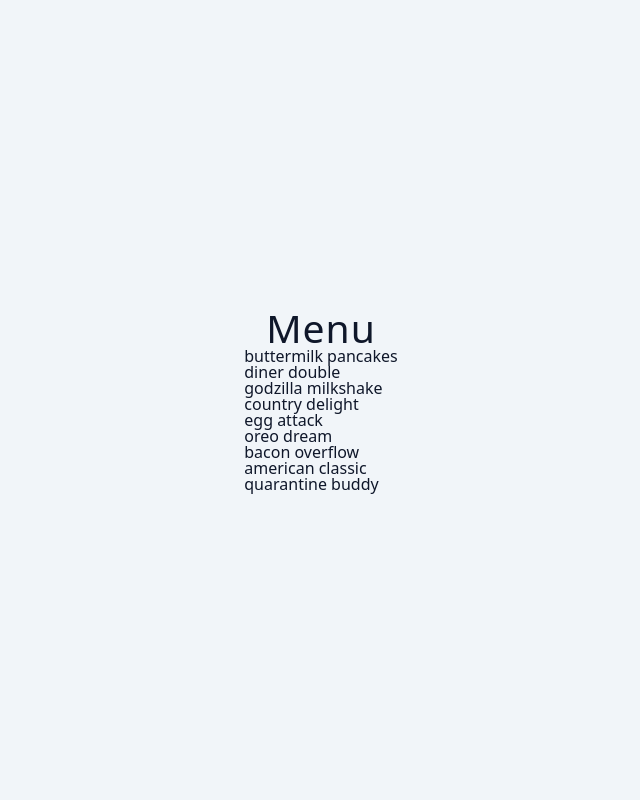
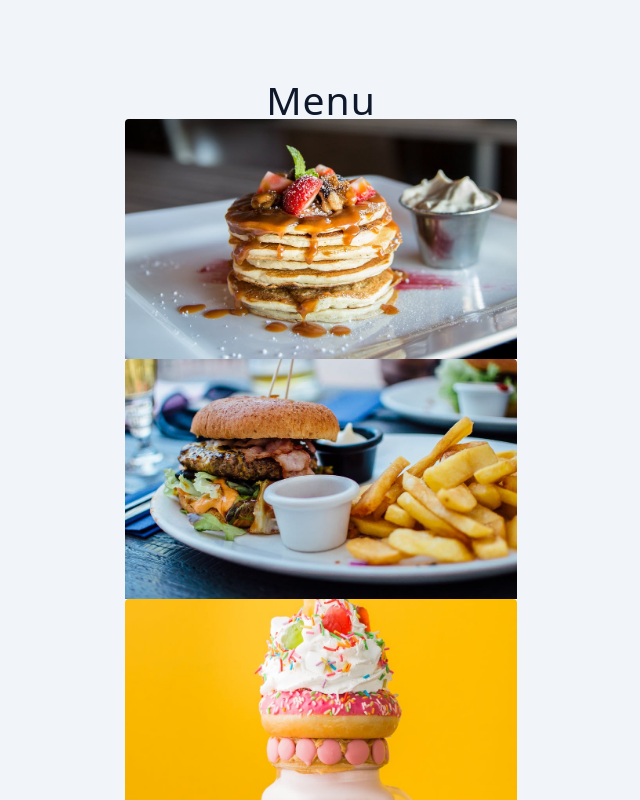
Before and after one commit to misiek869/Menu_small-projects, a React (Vite) app: page / in a window 1280 px wide. Shown: the top 800 px of the page, without its empty margins (319-959 px from the left). Built offline with nearby package versions, Linux system fonts and the light colour scheme.

Commit message:
add img and style it

```diff
--- a/src/App.tsx
+++ b/src/App.tsx
@@ -1,11 +1,11 @@
 import { useState } from 'react'
 import Title from './components/Title'
 import menu from './data'
-import { type MenuItem } from './data'
+import { type MenuItemType } from './data'
 import Menu from './components/Menu'
 
 function App() {
-	const [menuItems, setMenuItems] = useState<MenuItem[]>(menu)
+	const [menuItems, setMenuItems] = useState<MenuItemType[]>(menu)
 
 	return (
 		<main>
--- a/src/components/Menu.tsx
+++ b/src/components/Menu.tsx
@@ -1,14 +1,19 @@
-import { type MenuItem } from '../data'
+import { type MenuItemType } from '../data'
+import MenuItem from './MenuItem'
 
 type MenuProps = {
-	items: MenuItem[]
+	items: MenuItemType[]
 }
 
 const Menu = ({ items }: MenuProps) => {
 	return (
 		<div className='section-center'>
 			{items.map(item => {
-				return <div>{item.title}</div>
+				return (
+					<div key={item.id}>
+						<MenuItem item={item} />
+					</div>
+				)
 			})}
 		</div>
 	)
--- /dev/null
+++ b/src/components/MenuItem.tsx
@@ -0,0 +1,17 @@
+import { type MenuItemType } from '../data'
+
+type MenuItemProps = {
+	item: MenuItemType
+}
+
+const MenuItem = ({ item }: MenuItemProps) => {
+	const { img, title, price, desc } = item
+
+	return (
+		<article className='menu-item'>
+			<img src={img} alt={title} className='img' />
+		</article>
+	)
+}
+
+export default MenuItem
--- a/src/data.ts
+++ b/src/data.ts
@@ -1,4 +1,4 @@
-export type MenuItem = {
+export type MenuItemType = {
 	id: number
 	title: string
 	category: string
@@ -7,7 +7,7 @@ export type MenuItem = {
 	desc: string
 }
 
-const menu: MenuItem[] = [
+const menu: MenuItemType[] = [
 	{
 		id: 1,
 		title: 'buttermilk pancakes',
--- a/src/index.css
+++ b/src/index.css
@@ -179,3 +179,14 @@ main {
 .menu {
 	padding: 5rem 0;
 }
+
+.menu-item {
+	background: var(--white);
+	border-radius: var(--borderRadius);
+}
+
+.menu-item .img {
+	height: 15rem;
+	border-top-right-radius: var(--borderRadius);
+	border-top-left-radius: var(--borderRadius);
+}
```
Also changed, not shown: src/components/ManuItem.tsx (deleted, +0 -7 lines).
